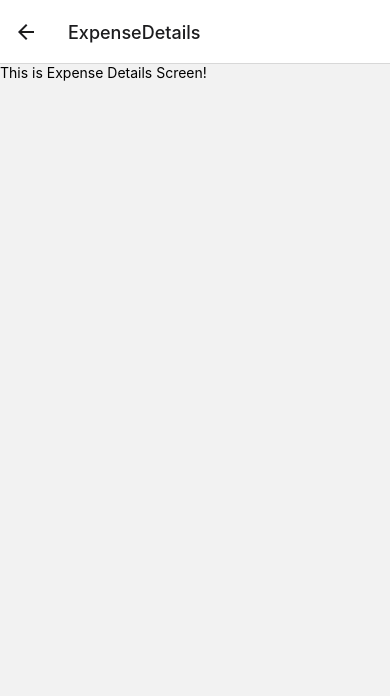
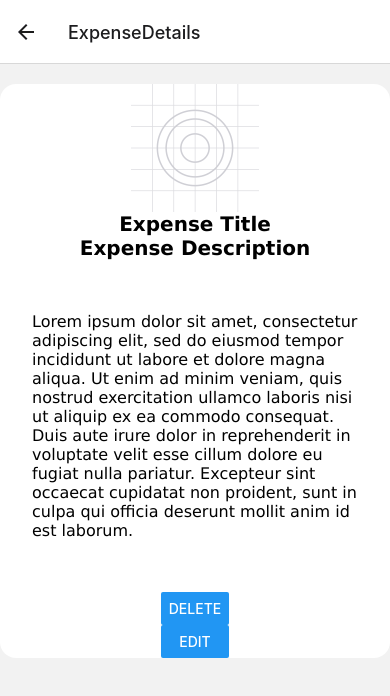
Before and after one commit to tern0004/P2-Final-App, a React Native app: screen /ExpenseDetails in a window 390 px wide. Shown: the top 696 px of the page. Built offline with nearby package versions, Linux system fonts and the light colour scheme.

Commit message:
- Added SafeAreaView

```diff
--- a/components/ExpenseItem.js
+++ b/components/ExpenseItem.js
@@ -1,12 +1,12 @@
 import React from 'react';
-import {StyleSheet, Text, View, Button} from "react-native";
+import {StyleSheet, Text, View, Button} from 'react-native';
 
 function ExpenseItem ( props, { navigation }) {
     return (
         <View style={styles.item}>
             <Text style={styles.itemMoney}>{props.money}</Text>
             <Text style={styles.itemTitle}>{props.title}</Text>
-            <Button style={styles.itemDetails} title="View Details" onPress={() => {navigation.navigate('ExpenseDetails')}}/>
+            <Button style={styles.itemDetails} title='View Details' onPress={() => {navigation.navigate('ExpenseDetails')}}/>
         </View>
     );
 }
--- a/components/ExpenseList.js
+++ b/components/ExpenseList.js
@@ -1,11 +1,11 @@
 import React from 'react';
-import {Text, View} from "react-native";
+import {Text, SafeAreaView} from "react-native";
 import ExpenseItem from "./ExpenseItem";
 
 
 function ExpenseList() {
     return (
-        <View>
+        <SafeAreaView>
             <ExpenseItem money={'$300'} title={'Shopping'}/>
             <ExpenseItem money={'$400'} title={'Stuff'}/>
             <ExpenseItem money={'$300'} title={'Books'}/>
@@ -34,7 +34,7 @@ function ExpenseList() {
             <ExpenseItem money={'$400'} title={'Stuff'}/>
             <ExpenseItem money={'$300'} title={'Books'}/>
 
-        </View>
+        </SafeAreaView>
     );
 }
 
--- a/screens/ExpenseDetails.js
+++ b/screens/ExpenseDetails.js
@@ -1,12 +1,74 @@
 import React from 'react';
-import {Text, View, StyleSheet} from "react-native";
+import {Text, SafeAreaView, View, StyleSheet, Image, Button, Alert} from "react-native";
 
 function ExpenseDetails() {
+    function deleteExpense() {
+        Alert.alert('Want to delete Expense?','Do you realy want to delete this expense?',[
+            {text: 'Yes!', onPress: () => { console.log('Deleted')}},
+            {text: 'No!', onPress: () => { console.log('Alert closed')}
+            }])
+    }
     return (
-        <View >
-            <Text>This is Expense Details Screen!</Text>
-        </View>
+        <SafeAreaView style={styles.itemElement}>
+           <Image style={styles.itemImage} source={require('../assets/adaptive-icon.png')}/>
+            <Text style={styles.itemTitle}>Expense Title</Text>
+            <Text style={styles.itemDescription}>Expense Description</Text>
+            <View style={styles.itemDescriptionBox}>
+                <Text style={styles.itemDescriptionBoxTxt}>
+                    Lorem ipsum dolor sit amet, consectetur adipiscing elit, sed do eiusmod tempor incididunt ut labore et dolore magna aliqua.
+                    Ut enim ad minim veniam, quis nostrud exercitation ullamco laboris nisi ut aliquip ex ea commodo consequat.
+                    Duis aute irure dolor in reprehenderit in voluptate velit esse cillum dolore eu fugiat nulla pariatur.
+                    Excepteur sint occaecat cupidatat non proident, sunt in culpa qui officia deserunt mollit anim id est laborum.
+                </Text>
+            </View>
+            <View>
+                <Button title='Delete' onPress={() => { deleteExpense() }} />
+                <Button title='Edit' onPress={() => { console.log('Go to Edit screen!!!')}}/>
+            </View>
+        </SafeAreaView>
     );
 }
 
+const styles = StyleSheet.create({
+
+    itemElement: {
+        backgroundColor: '#FFF',
+        padding: 32,
+        borderRadius: 16,
+        alignItems: 'center',
+        justifyContent: 'space-between',
+        marginBottom: 20,
+        marginTop: 20
+    },
+    itemImage: {
+        width: 128,
+        height: 128,
+        borderRadius: 16,
+    },
+    itemTitle: {
+        fontSize: 20,
+        fontFamily: 'Verdana',
+        fontWeight: 'bold'
+    },
+    itemDescription: {
+        fontSize: 20,
+        fontFamily: 'Verdana',
+        fontWeight: 'bold'
+    },
+    itemDescriptionBox: {
+        backgroundColor: '#FFF',
+        padding: 32,
+        borderRadius: 16,
+        alignItems: 'center',
+        justifyContent: 'space-between',
+        marginBottom: 20,
+        marginTop: 20
+    },
+    itemDescriptionBoxTxt: {
+        fontSize: 16,
+        fontFamily: 'Verdana',
+        fontWeight: 'normal'
+    }
+
+})
 export default ExpenseDetails;
--- a/screens/HomeScreen.js
+++ b/screens/HomeScreen.js
@@ -1,17 +1,17 @@
 import React from 'react';
-import { View, Text, ScrollView } from 'react-native';
+import { SafeAreaView, Text, ScrollView } from 'react-native';
 import ExpenseList from "../components/ExpenseList";
 import TotalExpense from "../components/TotalExpense";
 
 function HomeScreen() {
     return (
-        <View>
+        <SafeAreaView>
             <TotalExpense/>
             <Text>All Expenses</Text>
             <ScrollView>
                 <ExpenseList/>
             </ScrollView>
-        </View>
+        </SafeAreaView>
     );
 }
 
```
